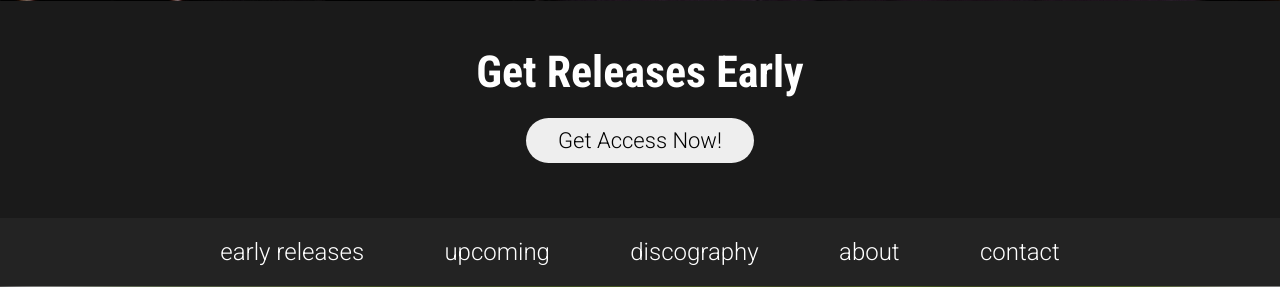
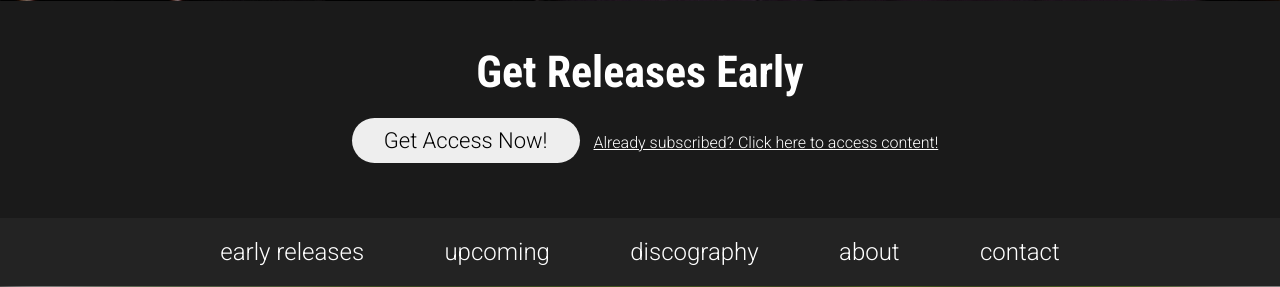
Before and after one commit to AndrewHolloway0/andrewholloway_info-site, a PHP site: page /music in a window 1280 px wide. Shown: the part 799-1086 px from the top of the page. Run offline with PHP 8.4, Linux system fonts and the light colour scheme.

Commit message:
devsite update

```diff
--- a/music/index.php
+++ b/music/index.php
@@ -106,7 +106,8 @@
             <form>
                 <!-- <input type="email" placeholder="email address" /> -->
                 <!-- <button type="submit">Enter</button> -->
-                <a href="https://www.patreon.com/andrewhollowaymusic" target="_blank">Get Access Now!</a>
+                <a class="basiccirclebutton" href="https://www.patreon.com/andrewhollowaymusic" target="_blank">Get Access Now!</a>
+                <a href="#" target="_blank">Already subscribed? Click here to access content!</a>
             </form>
         </div>
     </div>
--- a/music/music.css
+++ b/music/music.css
@@ -73,7 +73,7 @@
 
 #earlyreleases input,
 #earlyreleases button,
-#earlyreleases a {
+.basiccirclebutton {
     margin: 10px;
     padding: 10px 32px;
     border: 0;
```
